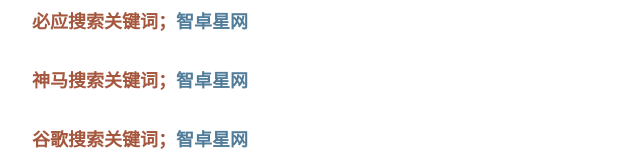
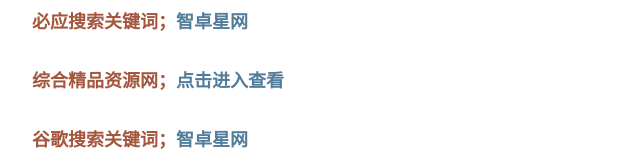
Before and after one commit to zxfhuy/zhiyun66.github.io, a plain HTML site: page index.html in a window 1280 px wide. Shown: the part 614-782 px from the top of the page, 218-858 px from the left. Drawn offline with Linux system fonts and the light colour scheme.

Commit message:
Update index.html

```diff
--- a/index.html
+++ b/index.html
@@ -239,7 +239,7 @@
 <b>关于智卓星网分享大量精品资源并提供免费下载，可以在搜索引擎输入关键词；智卓星网 。即可找到资源平台的地址。
 </p>
 &nbsp;&nbsp;<p><h4>必应搜索关键词；<a href="http://cn.bing.com/search?q=%E6%99%BA%E5%8D%93%E6%98%9F%E7%BD%91" target=_blank>智卓星网</a></p>
-&nbsp;&nbsp;<p>神马搜索关键词；<a href="https://so.m.sm.cn/s?q=%E6%99%BA%E5%8D%93%E6%98%9F%E7%BD%91%E5%B9%B3%E5%8F%B0&by=submit&uc_param_str=dnntnwvepffrgibijbprsvaaca&dn=40215804226-f50c24be&nt=2&nw=WIFI&ve=10.1.0.527&pf=145&fr=android&gi=bTkwBBfdwuexJlp2P1EBJ2JuFV239mvX%2BUMgt5v67%2FzVaw%3D%3D&bi=999&jb=jb&pr=UCMobile&sv=ucrelease&from=wh30006&tomode=center&safe=1" target=_blank>智卓星网</a></p>
+&nbsp;&nbsp;<p>综合精品资源网；<a href="http://zyw.zhiyun666.xyz" target=_blank>点击进入查看</a></p>
 &nbsp;&nbsp;<p>谷歌搜索关键词；<a href="https://zhiyun123.wodemo.com/entry/537061" target=_blank>智卓星网</a></h4></p>
 <p>
 <code>可站各大搜索引擎平台输入 智卓星网 的关键词， 即可查找平台相关地址
```
